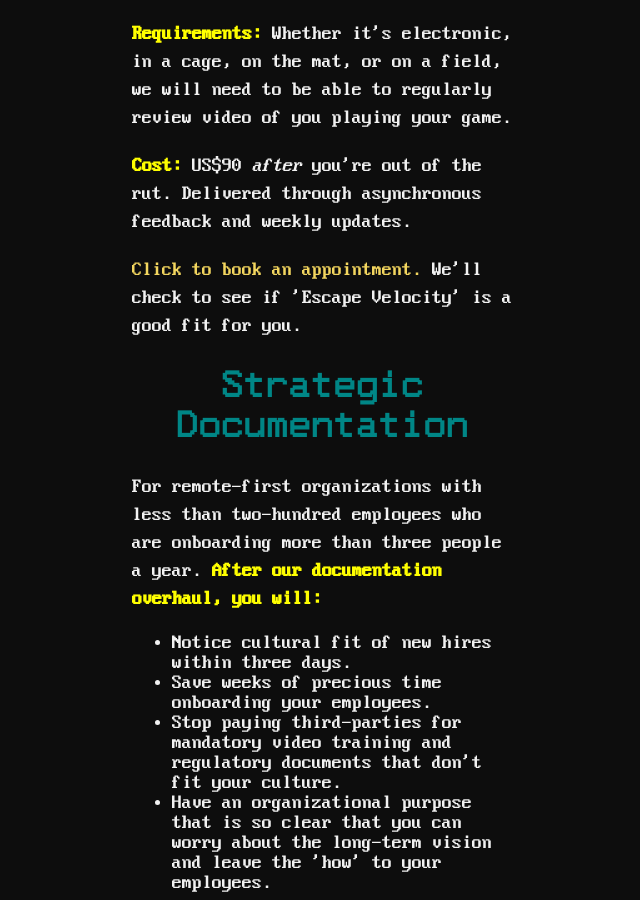
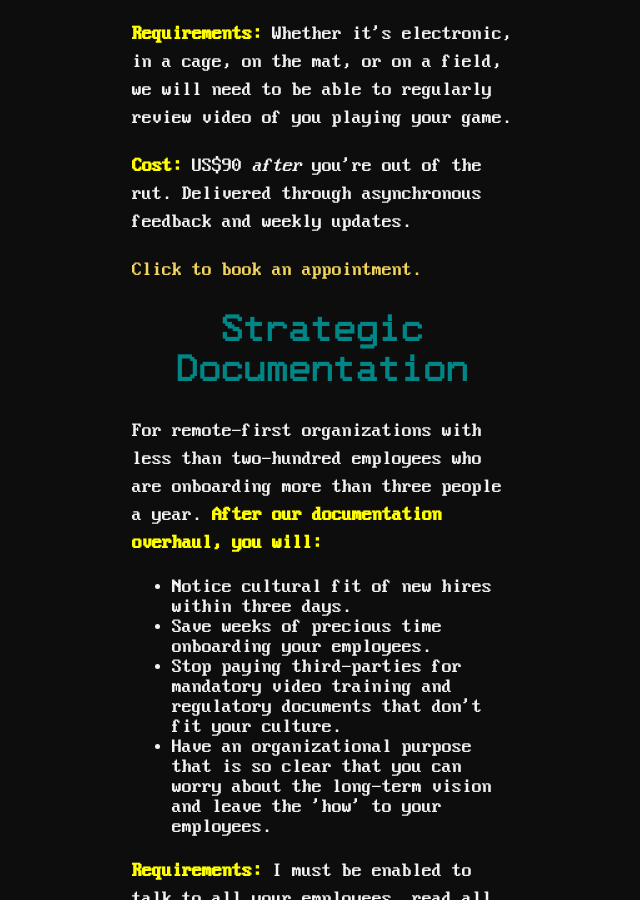
Before and after one commit to ray-dorai/ray-dorai.github.io, a Jekyll site: the page built from services.html, in a window 1280 px wide and 900 px high, scrolled down 541 px. Shown: the whole window, without its empty margins (316-956 px from the left). Built offline with Jekyll 4.4.1, drawn with Linux system fonts in a browser that asks for light colours.

Commit message:
Update services.html

```diff
--- a/services.html
+++ b/services.html
@@ -15,7 +15,7 @@ title: Services
 
 <p> <b style="color:yellow;">Requirements:</b> Whether it's electronic, in a cage, on the mat, or on a field, we will need to be able to regularly review video of you playing your game.</p>
 <p><b style="color:yellow;">Cost:</b> US$90 <i>after</i> you're out of the rut. Delivered through asynchronous feedback and weekly updates.</p>
-<p><a href="https://cal.com/forshaper/skill-boost-escape-velocity">Click to book an appointment.</a> We'll check to see if 'Escape Velocity' is a good fit for you.</p>
+<p><a href="https://cal.com/forshaper/skill-boost-escape-velocity">Click to book an appointment.</a></p>
 
 <h1>Strategic Documentation</h1>
 <p>For remote-first organizations with less than two-hundred employees who are onboarding more than three people a year. <b style="color:yellow;">After our documentation overhaul, you will:</b></p>
```
